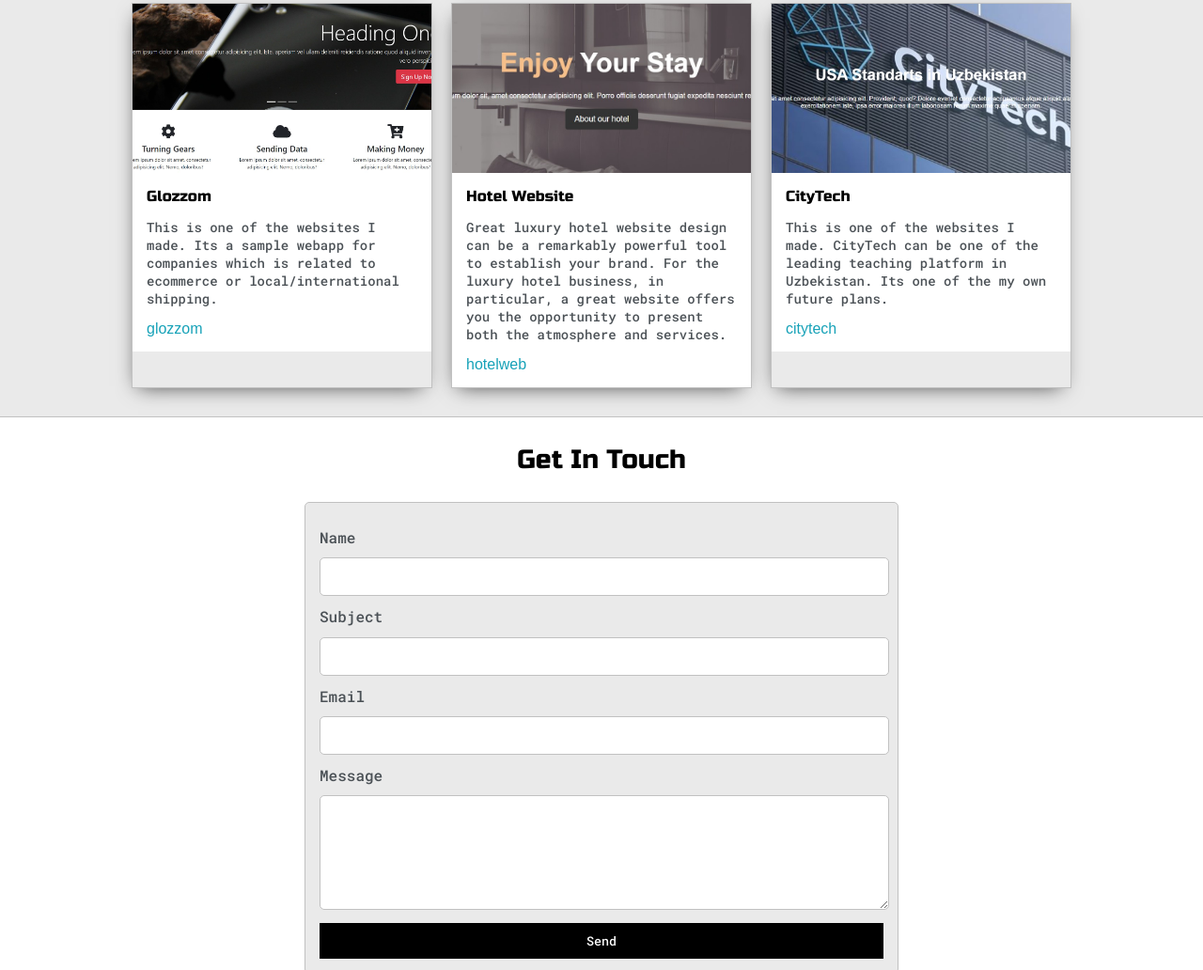
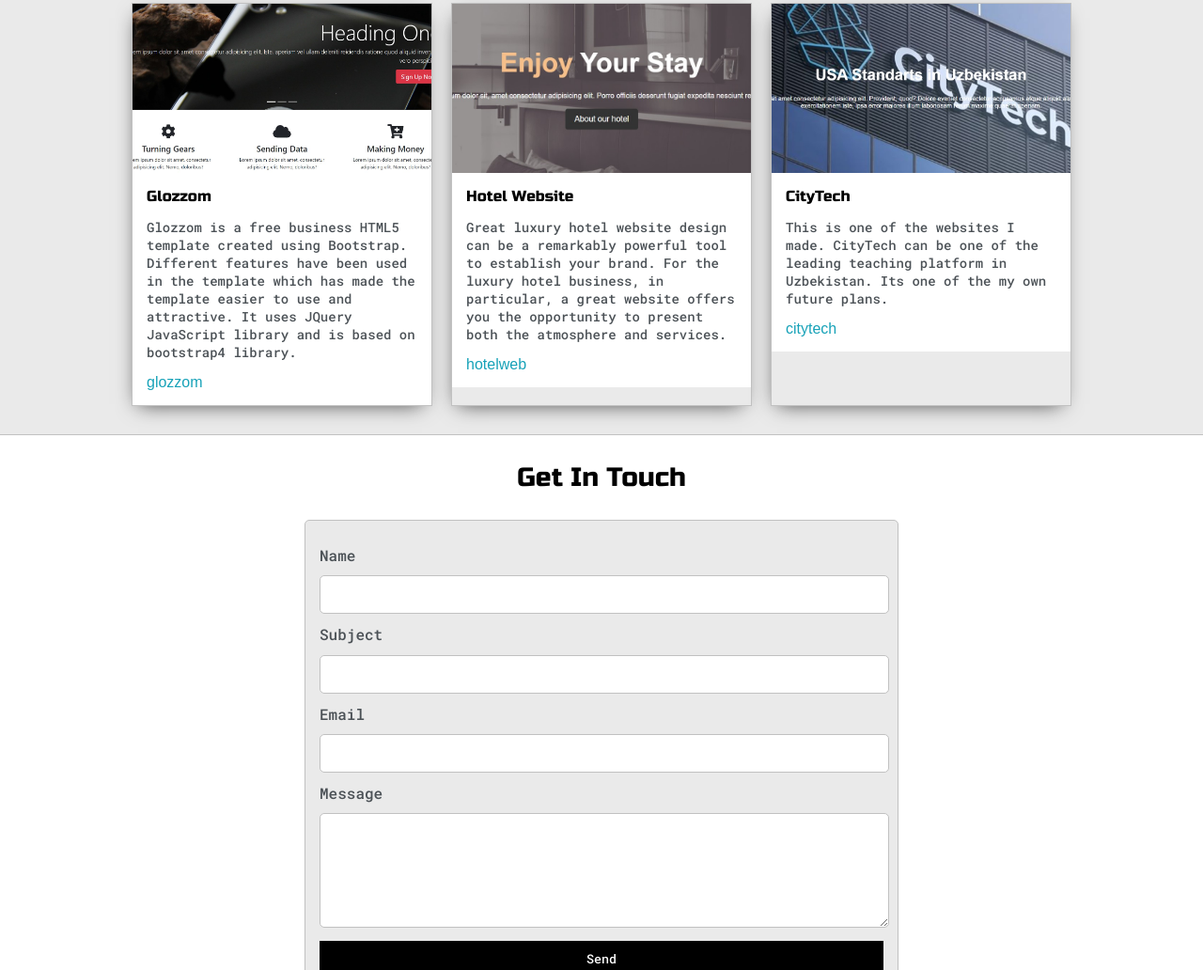
Before and after one commit to Sanji94/mywebsite, a plain HTML site: page index.html in a window 1280 px wide. Shown: the part 1380-2412 px from the top of the page at 94% size. Drawn offline with Linux system fonts and the light colour scheme.

Commit message:
Update index.html

```diff
--- a/index.html
+++ b/index.html
@@ -132,7 +132,7 @@
                     <img class="thumbnail" src="images/glozzom.jpg">
                     <div class="post-preview">
                         <h6 class="post-title">Glozzom</h6>
-                        <p class="post-intro">This is one of the websites I made. Its a sample webapp for companies which is related to ecommerce or local/international shipping.</p>
+                        <p class="post-intro">Glozzom is a free business HTML5 template created using Bootstrap. Different features have been used in the template which has made the template easier to use and attractive. It uses JQuery JavaScript library and is based on bootstrap4 library.</p>
                         <a target="_blank" href="https://7thwebsitebs.netlify.app">glozzom</a>
                     </div>
                 </div>
```
